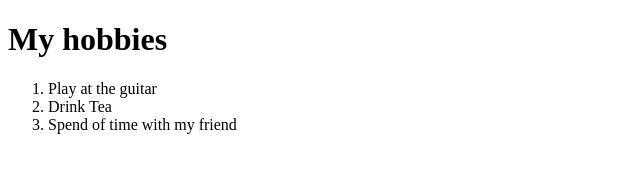
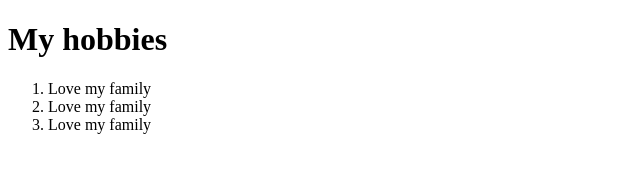
Before and after one commit to RedActivee/first, a plain HTML site: page hobbies.html in a window 1280 px wide. Shown: the whole page, without its empty margins (0-640 px from the left). Drawn offline with Linux system fonts and the light colour scheme.

Commit message:
Update hobbies.html

```diff
--- a/hobbies.html
+++ b/hobbies.html
@@ -9,9 +9,9 @@
     <h1>My hobbies</h1>
     <ol>
       <h3></h3>
-      <li>Play at the guitar</li>
-      <li>Drink Tea</li>
-      <li>Spend of time with my friend</li>
+      <li>Love my family</li>
+      <li>Love my family</li>
+      <li>Love my family</li>
     </ol>
   </body>
 </html>
```
